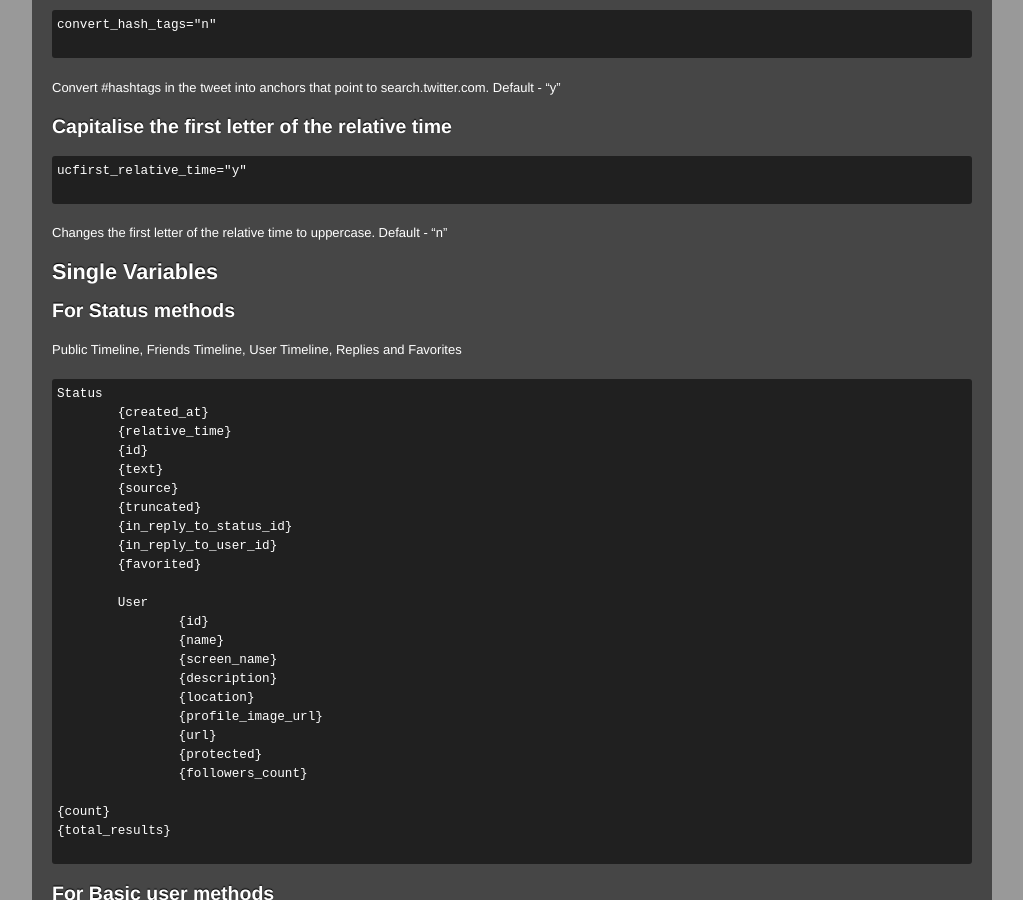
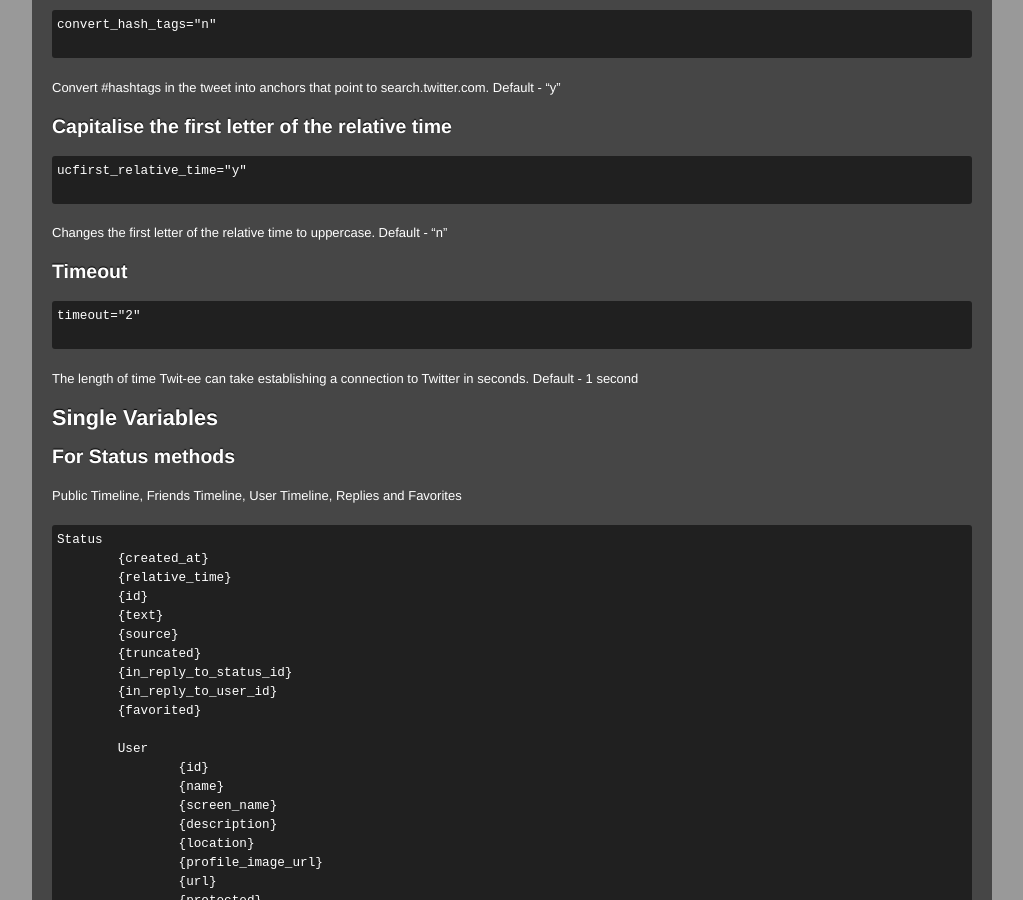
Before and after one commit to shapeshed/shapeshed.github.com, a Jekyll site: the page built from _posts/2009-08-05-twitee.markdown, in a window 1280 px wide and 900 px high, scrolled down 3061 px. Shown: the whole window, without its empty margins (128-1151 px from the left). Built offline with Jekyll 4.4.1, drawn with Linux system fonts in a browser that asks for light colours; nearby versions of some CDN libraries; Markdown is read by kramdown in place of the engine named in the settings; comment, search, counter and statistics services are not loaded.

Commit message:
updating twitee documentation

```diff
--- a/_posts/2009-08-05-twitee.markdown
+++ b/_posts/2009-08-05-twitee.markdown
@@ -152,6 +152,12 @@ Convert #hashtags in the tweet into anchors that point to search.twitter.com. De
 
 Changes the first letter of the relative time to uppercase. Default - "n"
 
+### Timeout ###
+
+	timeout="2"
+
+The length of time Twit-ee can take establishing a connection to Twitter in seconds. Default - 1 second
+
 ## Single Variables ##
 
 ### For Status methods ###
```
